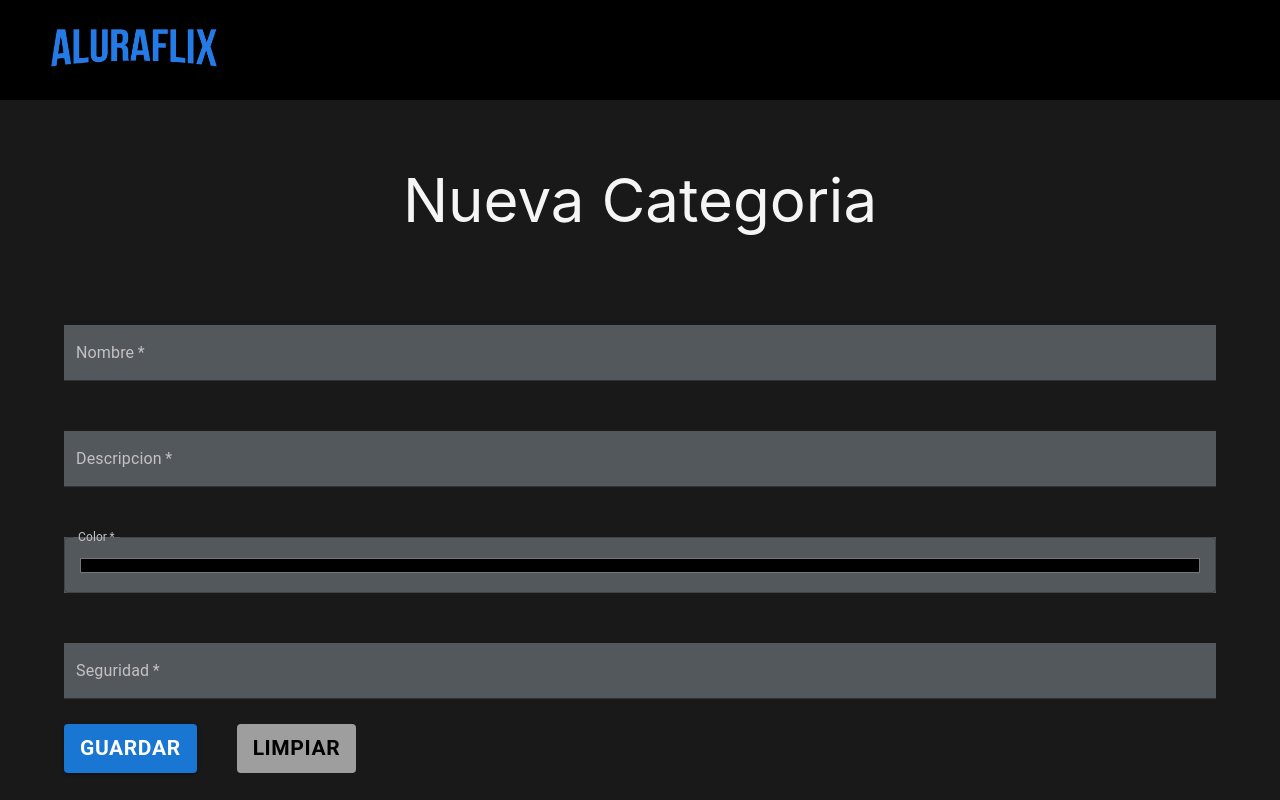
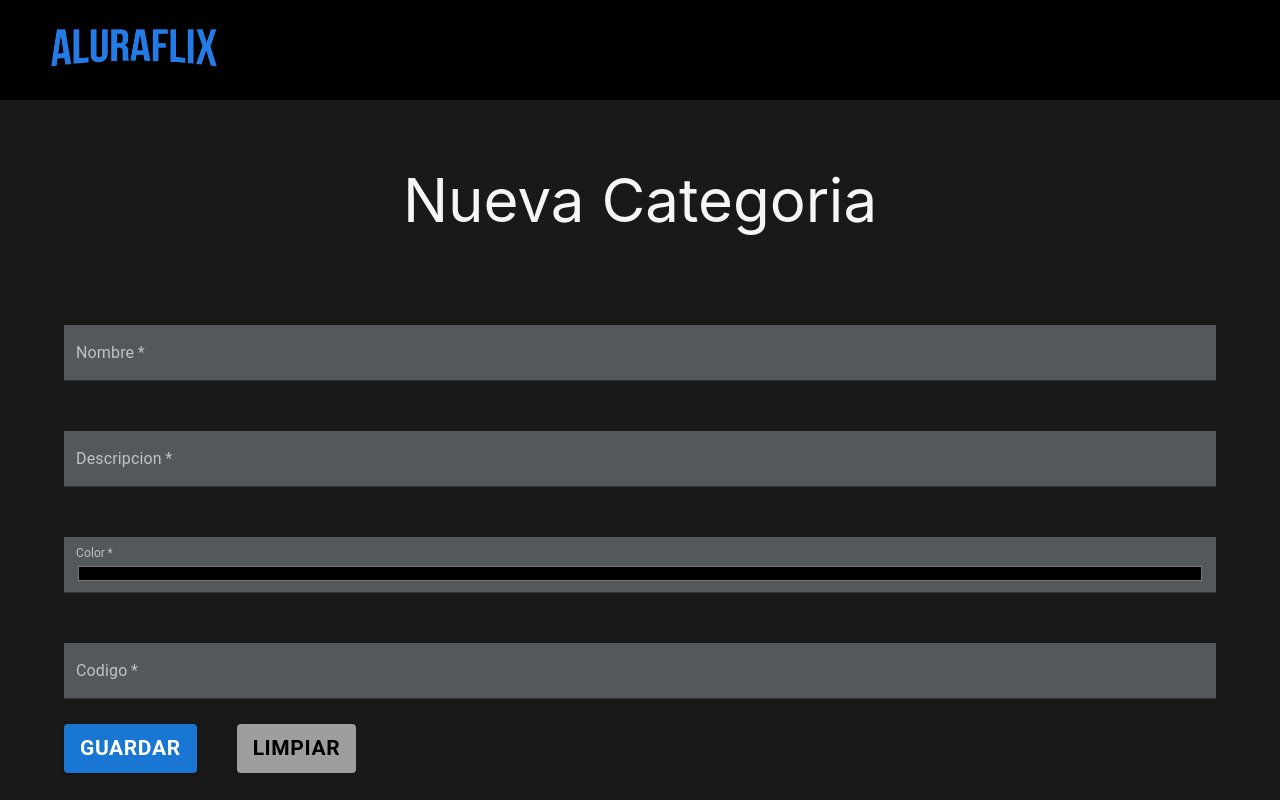
Before and after one commit to RobertoErick/Aluraflix-Challenge_Alura, a React (Create React App) app: page /NuevaCategoria in a window 1280 px wide. Shown: the top 800 px of the page. Built offline with nearby package versions, Linux system fonts and the light colour scheme.

Commit message:
Se agregaron validaciones en yup por parte de formik en los dos formularios que se manejan

```diff
--- a/package.json
+++ b/package.json
@@ -17,7 +17,8 @@
     "react-slick": "^0.29.0",
     "slick-carousel": "^1.8.1",
     "styled-components": "^6.0.8",
-    "web-vitals": "^2.1.4"
+    "web-vitals": "^2.1.4",
+    "yup": "^1.3.2"
   },
   "scripts": {
     "start": "react-scripts start",
--- a/src/Componentes/NuevaCategoria/NuevaCategoria.jsx
+++ b/src/Componentes/NuevaCategoria/NuevaCategoria.jsx
@@ -1,7 +1,8 @@
-import { React } from "react";
-import { TextField, Button, Box} from "@mui/material";
-import { Formik } from 'formik';
-import Fondo from "../Fondo";
+import React from 'react';
+import { TextField, Button} from "@mui/material";
+import { useFormik } from 'formik';
+import * as Yup from 'yup';
+import Fondo from '../Fondo';
 import styled from "styled-components";
 
 const Titulo = styled.h1`
@@ -12,11 +13,6 @@ const Titulo = styled.h1`
     display: flex;
     align-items: center;
     justify-content: center;
-`
-
-const ContenedorBotones = styled.div`
-    display: flex;
-    justify-content: flex-start;
 `
 
 const TextFieldStyle = {
@@ -30,119 +26,119 @@ const TextFieldStyle = {
     margin: "25px 0 25px 0"
 }
 
+const ContenedorForm = styled.div`
+  display: flex;
+  justify-content: center;
+  flex-Direction: column;
+  padding: 5%;
+`
+
 function NuevaCategoria (){
+  const formik = useFormik({
+    initialValues: {
+      nombre: '',
+      descripcion: '',
+      color: '#00000',
+      codigo: '',
+    },
+    validationSchema: Yup.object({
+      nombre: Yup.string()
+        .matches(/^[A-Za-z\s]+$/, 'El nombre solo puede contener letras y espacios')
+        .required('Nombre requerido'),
+      descripcion: Yup.string()
+        .required('Descripcion requerida'),
+      color: Yup.string()
+        .required('Color requerido'),
+      codigo: Yup.string()
+        .max(7, 'Son maximo 7 numero')
+        .required('Codigo de seguridad requerido'),
+    }),
+    onSubmit: values => {
+      alert(JSON.stringify(values, null, 2));
+    },
+  });
+
+  const handleLimpiar = () => {
+    formik.resetForm(); // Restablecerá los valores iniciales definidos en initialValues
+  };
+
   return (
   <Fondo>
     <Titulo>Nueva Categoria</Titulo>
-            <Box
-                component="form"
-                autocomplete="off"
-                sx={{
-                    display: "flex",
-                    justifyContent: "center",
-                    flexDirection: "column",
-                    padding: "5%"
-                }}
-                >
-                <Formik
-                    initialValues={{
-                        nombre: '',
-                        descripcion: '',
-                        seguridad: ''
-                    }}
-                    validate={(valores) => {
-                        let errores = {};
-
-                        // Validacion nombre
-                        if(!valores.nombre){
-                            errores.nombre = 'Por favor ingresa un nombre'
-                        } else if(!/^[a-zA-ZÀ-ÿ\s]{1,40}$/.test(valores.nombre)){
-                            errores.nombre = 'El nombre solo puede contener letras y espacios'
-                        }
-
-                        // Validacion de Descripcion
-                        if(!valores.descripcion){
-                            errores.descripcion = 'Por favor ingresa una descripcion';
-                        }
-
-                        // Validacion de Codigo de Seguridad
-                        if (!valores.seguridad) {
-                            errores.seguridad = 'Por favor, ingresa un código de seguridad';
-                        } else if (!/^\d{1,6}$/.test(valores.seguridad)) {
-                            errores.seguridad = 'Ingrese hasta 6 números como código de seguridad';
-                        }
-
-                        return errores;
-                    }}
-                    onSubmit={(valores, {resetForm}) => {
-                        console.log(valores);
-                        resetForm();
-                    }}
-                >
-                    {( {values, errors, touched, handleSubmit, handleChange, handleBlur} ) => (
-                    <form onSubmit={handleSubmit}>
+      <ContenedorForm>
+        <form onSubmit={formik.handleSubmit}>
           <TextField
             required
-                        label="Nombre"
             id="nombre"
             name="nombre"
+            label="Nombre"
+            type="text"
+            onChange={formik.handleChange}
+            onBlur={formik.handleBlur}
+            value={formik.values.nombre}
             variant="filled"
             sx={TextFieldStyle}
             fullWidth
             margin="dense"
-                        type="text"
-                        value={values.nombre}
-                        onChange={handleChange}
-                        onBlur={handleBlur}
-                        error={touched.nombre && errors.nombre}
+            error={formik.touched.nombre && formik.errors.nombre}
             helperText={
-                            touched.nombre && errors.nombre && "El nombre solo puede contener letras y espacios"
+              formik.touched.nombre && formik.errors.nombre && formik.errors.nombre
             }
           />
           <TextField
             required
-                        label="Descripcion"
             id="descripcion"
             name="descripcion"
+            label="Descripcion"
+            type="text"
+            onChange={formik.handleChange}
+            onBlur={formik.handleBlur}
+            value={formik.values.descripcion}
             variant="filled"
             sx={TextFieldStyle}
             fullWidth
             margin="dense"
-                        type="text"
-                        value={values.descripcion}
-                        onChange={handleChange}
-                        onBlur={handleBlur}
-                        error={touched.descripcion && errors.descripcion}
+            error={formik.touched.descripcion && formik.errors.descripcion}
             helperText={
-                            touched.descripcion && errors.descripcion && "La descripcion solo puede contener letras y espacios"
+              formik.touched.descripcion && formik.errors.descripcion && formik.errors.descripcion
             }
           />
           <TextField
             required
+            id="color"
+            name="color"
             label="Color"
-                        fullWidth
-                        sx={TextFieldStyle}
             type="color"
-                    />
-                    <TextField
-                        required
-                        label="Seguridad"
-                        id="seguridad"
-                        name="seguridad"
+            onChange={formik.handleChange}
+            onBlur={formik.handleBlur}
+            value={formik.values.color}
             variant="filled"
             sx={TextFieldStyle}
             fullWidth
             margin="dense"
-                        type="text"
-                        value={values.seguridad}
-                        onChange={handleChange}
-                        onBlur={handleBlur}
-                        error={touched.seguridad && errors.seguridad}
+            error={formik.touched.color && formik.errors.color}
             helperText={
-                            touched.seguridad && errors.seguridad && "Ingrese hasta 6 números como código de seguridad"
+              formik.touched.color && formik.errors.color && formik.errors.color
             }
           />
-                    <ContenedorBotones>
+          <TextField
+            required
+            id="codigo"
+            name="codigo"
+            label="Codigo"
+            type="codigo"
+            onChange={formik.handleChange}
+            onBlur={formik.handleBlur}
+            value={formik.values.codigo}
+            variant="filled"
+            sx={TextFieldStyle}
+            fullWidth
+            margin="dense"
+            error={formik.touched.codigo && formik.errors.codigo}
+            helperText={
+              formik.touched.codigo && formik.errors.codigo && formik.errors.codigo
+            }
+          />
           <Button
             variant="contained"
             type="submit"
@@ -155,7 +151,7 @@ function NuevaCategoria (){
           <Button
             variant="filled"
             onClick={() => {
-                                    window.location.reload();
+              handleLimpiar();
             }}
             sx={{
               background: "#9E9E9E",
@@ -165,13 +161,10 @@ function NuevaCategoria (){
             }}>
               Limpiar
           </Button>
-                    </ContenedorBotones>
         </form>
-                    )}
-                </Formik>
-            </Box>
+      </ContenedorForm>
   </Fondo>
   );
-};
+}
 
 export default NuevaCategoria
--- a/src/Componentes/NuevoVideo/NuevoVideo.jsx
+++ b/src/Componentes/NuevoVideo/NuevoVideo.jsx
@@ -1,9 +1,10 @@
-import React, {useState} from 'react';
+import React from 'react';
+import { TextField, Button, FormControl, Select, MenuItem, InputLabel} from "@mui/material";
+import { useFormik } from 'formik';
+import * as Yup from 'yup';
+import Fondo from '../Fondo';
+import styled from "styled-components";
 import { Link } from "react-router-dom";
-import { Formik } from 'formik';
-import { TextField, Button, Box, Select, MenuItem, InputLabel, FormControl} from "@mui/material";
-import styled from "styled-components";
-import Fondo from "../Fondo";
 
 const Titulo = styled.h1`
     color: #F5F5F5;
@@ -31,188 +32,161 @@ const TextFieldStyle = {
     margin: "25px 0 25px 0"
   }
 
-const NuevoVideo = () => {
-    const [categoria, setCategoria] = useState('');
-    const handleChangeCategoria = (event) => {
-        setCategoria(event.target.value);
+const ContenedorForm = styled.div`
+  display: flex;
+  justify-content: center;
+  flex-Direction: column;
+  padding: 5%;
+`
+
+function NuevoVideo(){
+    const formik = useFormik({
+        initialValues: {
+          titulo: '',
+          video: '',
+          imagen: '',
+          categoria: '',
+          descripcion: '',
+          codigo: ''
+        },
+        validationSchema: Yup.object({
+          titulo: Yup.string()
+            .matches(/^[A-Za-z\s]+$/, 'El titulo solo puede contener letras y espacios')
+            .required('titulo requerido'),
+          video: Yup.string()
+            .required('video requerido'),
+          imagen: Yup.string()
+            .required('imagen requerido'),
+          categoria: Yup.string()
+            .required('categria requerido'),
+          descripcion: Yup.string()
+            .required('Descripcion requerida'),
+          codigo: Yup.string()
+            .max(7, 'Son maximo 7 numero')
+            .required('Codigo de seguridad requerido'),
+        }),
+        onSubmit: values => {
+          alert(JSON.stringify(values, null, 2));
+        },
+    });
+
+    const handleLimpiar = () => {
+        formik.resetForm(); // Restablecerá los valores iniciales definidos en initialValues
     };
 	return (
 	<Fondo>
     <Titulo>Nuevo Video</Titulo>
-            <Box
-                component="form"
-                autocomplete="off"
-                sx={{
-                    display: "flex",
-                    justifyContent: "center",
-                    flexDirection: "column",
-                    padding: "5%"
-                }}
-                >
-                <Formik
-                    initialValues={{
-                        titulo: '',
-                        video: '',
-                        categoria: '',
-                        imagen: '',
-                        descripcion: '',
-                        seguridad: ''
-                    }}
-                    validate={(valores) => {
-                        let errores = {};
-
-                        // Validacion nombre
-                        if(!valores.titulo){
-                            errores.titulo = 'Por favor ingresa un titulo'
-                        } else if(!/^[a-zA-ZÀ-ÿ\s]{1,40}$/.test(valores.titulo)){
-                            errores.titulo = 'El titulo solo puede contener letras y espacios'
-                        }
-
-                        // Validación de URL Video
-                        if (!valores.video) {
-                            errores.video = 'Por favor, ingresa una URL';
-                        } else if (!/^https?:\/\/(www\.)?[-a-zA-Z0-9@:%._~#=]{2,256}\.[a-z]{2,6}\b([-a-zA-Z0-9@:%_.~#?&//=]*)$/.test(valores.video))
-                        {
-                            errores.video = 'La URL ingresada no es válida';
-                        }
-
-                        // Validación de URL imagen
-                        if (!valores.imagen) {
-                            errores.imagen = 'Por favor, ingresa una URL';
-                        } else if (!/^https?:\/\/(www\.)?[-a-zA-Z0-9@:%._~#=]{2,256}\.[a-z]{2,6}\b([-a-zA-Z0-9@:%_.~#?&//=]*)$/.test(valores.video))
-                        {
-                            errores.imagen = 'La URL ingresada no es válida';
-                        }
-
-                        // Validacion de Descripcion
-                        if(!valores.descripcion){
-                            errores.descripcion = 'Por favor ingresa una descripcion';
-                        }
-
-                        // Validacion de Codigo de Seguridad
-                        if (!valores.seguridad) {
-                            errores.seguridad = 'Por favor, ingresa un código de seguridad';
-                        } else if (!/^\d{1,6}$/.test(valores.seguridad)) {
-                            errores.seguridad = 'Ingrese hasta 6 números como código de seguridad';
-                        }
-
-                        return errores;
-                    }}
-                    onSubmit={({resetForm}) => {
-                        resetForm();
-                    }}
-                >
-                    {( {values, errors, touched, handleSubmit, handleChange, handleBlur} ) => (
-                        <form onSubmit={handleSubmit}>
+      <ContenedorForm>
+        <form onSubmit={formik.handleSubmit}>
           <TextField
             required
-                                label="Titulo"
             id="titulo"
             name="titulo"
+            label="Titulo"
+            type="text"
+            onChange={formik.handleChange}
+            onBlur={formik.handleBlur}
+            value={formik.values.titulo}
             variant="filled"
             sx={TextFieldStyle}
             fullWidth
             margin="dense"
-                                type="text"
-                                value={values.titulo}
-                                onChange={handleChange}
-                                onBlur={handleBlur}
-                                error={touched.titulo && errors.titulo}
+            error={formik.touched.titulo && formik.errors.titulo}
             helperText={
-                                    touched.titulo && errors.titulo && "El titulo solo puede contener letras y espacios"
+              formik.touched.titulo && formik.errors.titulo && formik.errors.titulo
             }
           />
           <TextField
             required
-                                label="Link de video"
             id="video"
             name="video"
+            label="Video"
+            type="url"
+            onChange={formik.handleChange}
+            onBlur={formik.handleBlur}
+            value={formik.values.video}
             variant="filled"
             sx={TextFieldStyle}
             fullWidth
             margin="dense"
-                                type="text"
-                                value={values.video}
-                                onChange={handleChange}
-                                onBlur={handleBlur}
-                                error={touched.video && errors.video}
+            error={formik.touched.video && formik.errors.video}
             helperText={
-                                    touched.video && errors.video && "La URL ingresada no es válida"
+              formik.touched.video && formik.errors.video && formik.errors.video
             }
           />
           <TextField
             required
-                                label="Link imagen del video"
             id="imagen"
             name="imagen"
+            label="Imagen"
+            type="url"
+            onChange={formik.handleChange}
+            onBlur={formik.handleBlur}
+            value={formik.values.imagen}
             variant="filled"
             sx={TextFieldStyle}
             fullWidth
             margin="dense"
-                                type="text"
-                                value={values.imagen}
-                                onChange={handleChange}
-                                onBlur={handleBlur}
-                                error={touched.imagen && errors.imagen}
+            error={formik.touched.imagen && formik.errors.imagen}
             helperText={
-                                    touched.imagen && errors.imagen && "La URL ingresada no es válida"
+              formik.touched.imagen && formik.errors.imagen && formik.errors.imagen
             }
           />
           <FormControl variant="filled" sx={{margin: "25px 0 25px 0", width: "100%"}}>
           <InputLabel htmlFor="categoria" style={{ color: '#C2C2C2' }}>Escoja una categoria</InputLabel>
             <Select
                 required
-                                        value={categoria}
-                                        onChange={handleChangeCategoria}
                 fullWidth
                 id="categoria"
+                name="categoria"
                 sx={{
                     color: "white",
                     background: "#53585D"
                     }}
+                onChange={formik.handleChange}
+                onBlur={formik.handleBlur}
+                value={formik.values.categoria}
             >
-                                        <MenuItem value="">
-                                        <em>None</em>
-                                        </MenuItem>
-                                        <MenuItem value={10}>Front End</MenuItem>
-                                        <MenuItem value={21}>Back End</MenuItem>
-                                        <MenuItem value={22}>Innovacion y Gestión</MenuItem>
+                <MenuItem value="">Seleccione una Categoria</MenuItem>
+                <MenuItem value="Front">Front End</MenuItem>
+                <MenuItem value="Back">Back End</MenuItem>
+                <MenuItem value="Innovacion">Innovacion y Gestion</MenuItem>
             </Select>
             </FormControl>
            <TextField
             required
-                                label="Descripcion"
             id="descripcion"
             name="descripcion"
+            label="Descripcion"
+            type="text"
+            onChange={formik.handleChange}
+            onBlur={formik.handleBlur}
+            value={formik.values.descripcion}
             variant="filled"
             sx={TextFieldStyle}
             fullWidth
             margin="dense"
-                                type="text"
-                                value={values.descripcion}
-                                onChange={handleChange}
-                                onBlur={handleBlur}
-                                error={touched.descripcion && errors.descripcion}
+            error={formik.touched.descripcion && formik.errors.descripcion}
             helperText={
-                                    touched.descripcion && errors.descripcion && "Por favor ingresa una descripcion"
+              formik.touched.descripcion && formik.errors.descripcion && formik.errors.descripcion
             }
           />
           <TextField
             required
-                                label="Codigo de seguridad"
-                                id="seguridad"
-                                name="seguridad"
+            id="codigo"
+            name="codigo"
+            label="Codigo"
+            type="number"
+            onChange={formik.handleChange}
+            onBlur={formik.handleBlur}
+            value={formik.values.codigo}
             variant="filled"
             sx={TextFieldStyle}
             fullWidth
             margin="dense"
-                                type="number"
-                                value={values.seguridad}
-                                onChange={handleChange}
-                                onBlur={handleBlur}
-                                error={touched.seguridad && errors.seguridad}
+            error={formik.touched.codigo && formik.errors.codigo}
             helperText={
-                                    touched.seguridad && errors.seguridad && "Ingrese hasta 6 números como código de seguridad"
+              formik.touched.codigo && formik.errors.codigo && formik.errors.codigo
             }
           />
             <ContenedorBotones>
@@ -229,7 +203,7 @@ const NuevoVideo = () => {
                 <Button
                     variant="filled"
                     onClick={() => {
-                                            window.location.reload()
+                    handleLimpiar();
                     }}
                     sx={{
                     background: "#9E9E9E",
@@ -252,9 +226,7 @@ const NuevoVideo = () => {
                 </Link>
             </ContenedorBotones>
         </form>
-                    )}
-                </Formik>
-            </Box>
+      </ContenedorForm>
     </Fondo>
 	);
 }
```
Also changed, not shown: 2 other files (tests, documents, lock files or other folders). Lines whose indentation alone changed are shown as unchanged.
